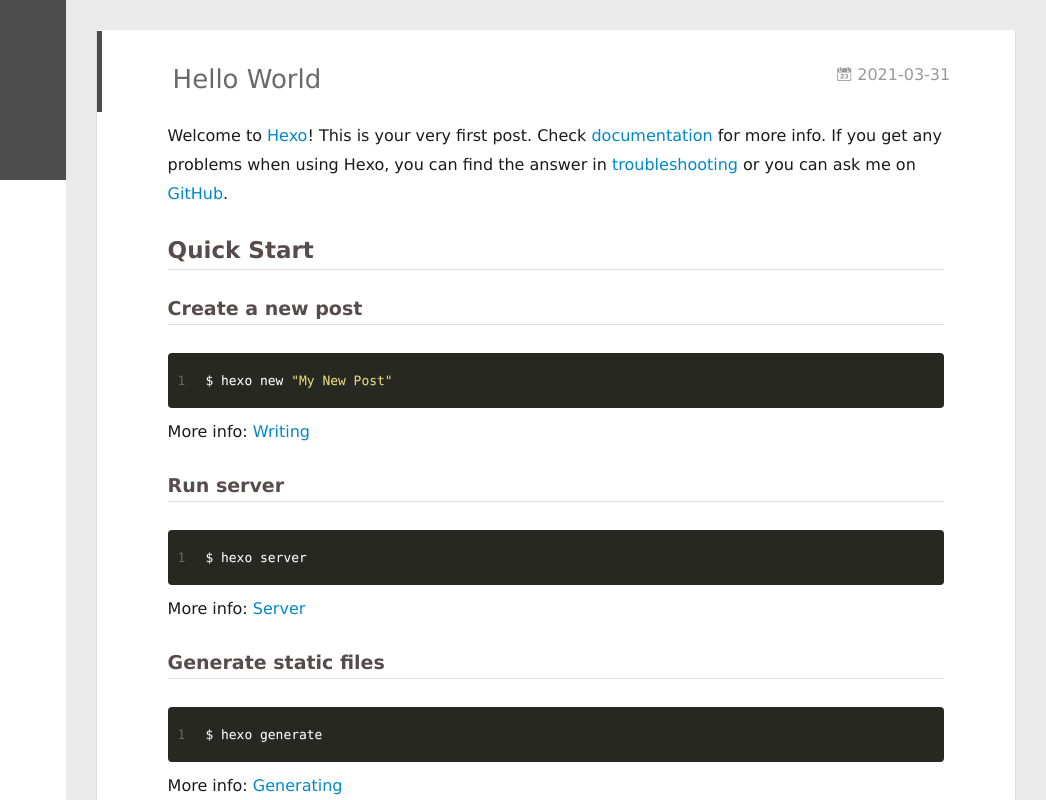
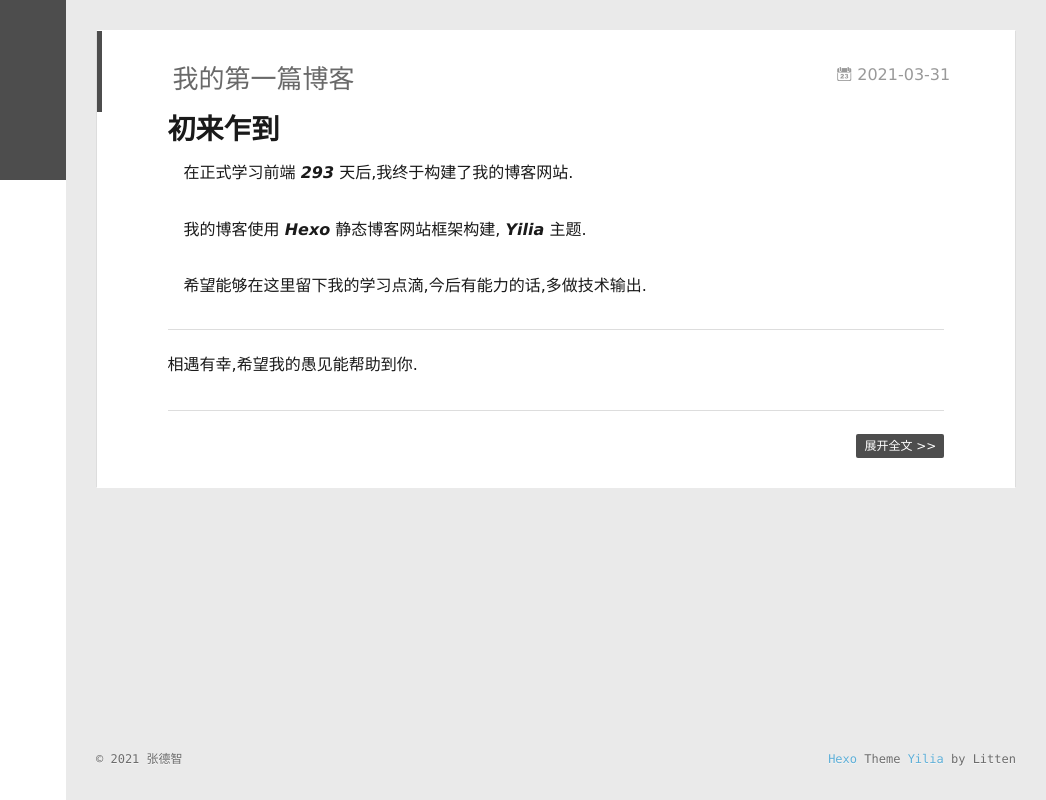
Before and after one commit to cheungdekchi/cheungdekchi.github.io, a plain HTML site: page index.html in a window 1280 px wide. Shown: the full height of the page, 234-1280 px from the left. Drawn offline with Linux system fonts and the light colour scheme; no server answers.

Commit message:
Site updated: 2021-03-31 19:33:57

```diff
--- /dev/null
+++ b/content.json
@@ -0,0 +1 @@
+[{"title":"我的第一篇博客","date":"2021-03-31T10:08:07.000Z","path":"2021/03/31/我的第一篇博客/","tags":[]}]
--- a/index.html
+++ b/index.html
@@ -6,17 +6,19 @@
   <meta name="renderer" content="webkit">
   <meta http-equiv="X-UA-Compatible" content="IE=edge" >
   <link rel="dns-prefetch" href="http://example.com">
-  <title>Hexo</title>
+  <title>cheungdekchi的个人博客</title>
   <meta name="viewport" content="width=device-width, initial-scale=1, maximum-scale=1">
-  <meta property="og:type" content="website">
-<meta property="og:title" content="Hexo">
+  <meta name="description" content="记录我的技术成长">
+<meta property="og:type" content="website">
+<meta property="og:title" content="cheungdekchi的个人博客">
 <meta property="og:url" content="http://example.com/index.html">
-<meta property="og:site_name" content="Hexo">
-<meta property="og:locale" content="en_US">
-<meta property="article:author" content="John Doe">
+<meta property="og:site_name" content="cheungdekchi的个人博客">
+<meta property="og:description" content="记录我的技术成长">
+<meta property="og:locale" content="zh_CN">
+<meta property="article:author" content="张德智">
 <meta name="twitter:card" content="summary">
 
-    <link rel="alternative" href="/atom.xml" title="Hexo" type="application/atom+xml">
+    <link rel="alternative" href="/atom.xml" title="cheungdekchi的个人博客" type="application/atom+xml">
 
 
     <link rel="icon" href="/favicon.png">
@@ -77,7 +79,7 @@
 		<nav class="header-nav">
 			<div class="social">
 
-					<a class="github" target="_blank" href="#" title="github"><i class="icon-github"></i></a>
+					<a class="github" target="_blank" href="https://github.com/cheungdekchi" title="github"><i class="icon-github"></i></a>
 
 					<a class="weibo" target="_blank" href="#" title="weibo"><i class="icon-weibo"></i></a>
 
@@ -118,7 +120,7 @@
 			<nav class="header-nav">
 				<div class="social">
 
-						<a class="github" target="_blank" href="#" title="github"><i class="icon-github"></i></a>
+						<a class="github" target="_blank" href="https://github.com/cheungdekchi" title="github"><i class="icon-github"></i></a>
 
 						<a class="weibo" target="_blank" href="#" title="weibo"><i class="icon-weibo"></i></a>
 
@@ -152,39 +154,31 @@
           <div id="js-content" class="content-ll">
 
 
-    <article id="post-hello-world" class="article article-type-post  article-index" itemscope itemprop="blogPost">
+    <article id="post-我的第一篇博客" class="article article-type-post  article-index" itemscope itemprop="blogPost">
   <div class="article-inner">
 
       <header class="article-header">
 
 
     <h1 itemprop="name">
-      <a class="article-title" href="/2021/03/31/hello-world/">Hello World</a>
+      <a class="article-title" href="/2021/03/31/%E6%88%91%E7%9A%84%E7%AC%AC%E4%B8%80%E7%AF%87%E5%8D%9A%E5%AE%A2/">我的第一篇博客</a>
     </h1>
 
 
 
-        <a href="/2021/03/31/hello-world/" class="archive-article-date">
-  	<time datetime="2021-03-31T09:10:14.621Z" itemprop="datePublished"><i class="icon-calendar icon"></i>2021-03-31</time>
+        <a href="/2021/03/31/%E6%88%91%E7%9A%84%E7%AC%AC%E4%B8%80%E7%AF%87%E5%8D%9A%E5%AE%A2/" class="archive-article-date">
+  	<time datetime="2021-03-31T10:08:07.000Z" itemprop="datePublished"><i class="icon-calendar icon"></i>2021-03-31</time>
 </a>
 
       </header>
 
     <div class="article-entry" itemprop="articleBody">
 
-        <p>Welcome to <a target="_blank" rel="noopener" href="https://hexo.io/">Hexo</a>! This is your very first post. Check <a target="_blank" rel="noopener" href="https://hexo.io/docs/">documentation</a> for more info. If you get any problems when using Hexo, you can find the answer in <a target="_blank" rel="noopener" href="https://hexo.io/docs/troubleshooting.html">troubleshooting</a> or you can ask me on <a target="_blank" rel="noopener" href="https://github.com/hexojs/hexo/issues">GitHub</a>.</p>
-<h2 id="Quick-Start"><a href="#Quick-Start" class="headerlink" title="Quick Start"></a>Quick Start</h2><h3 id="Create-a-new-post"><a href="#Create-a-new-post" class="headerlink" title="Create a new post"></a>Create a new post</h3><figure class="highlight bash"><table><tr><td class="gutter"><pre><span class="line">1</span><br></pre></td><td class="code"><pre><span class="line">$ hexo new <span class="string">&quot;My New Post&quot;</span></span><br></pre></td></tr></table></figure>
-
-<p>More info: <a target="_blank" rel="noopener" href="https://hexo.io/docs/writing.html">Writing</a></p>
-<h3 id="Run-server"><a href="#Run-server" class="headerlink" title="Run server"></a>Run server</h3><figure class="highlight bash"><table><tr><td class="gutter"><pre><span class="line">1</span><br></pre></td><td class="code"><pre><span class="line">$ hexo server</span><br></pre></td></tr></table></figure>
-
-<p>More info: <a target="_blank" rel="noopener" href="https://hexo.io/docs/server.html">Server</a></p>
-<h3 id="Generate-static-files"><a href="#Generate-static-files" class="headerlink" title="Generate static files"></a>Generate static files</h3><figure class="highlight bash"><table><tr><td class="gutter"><pre><span class="line">1</span><br></pre></td><td class="code"><pre><span class="line">$ hexo generate</span><br></pre></td></tr></table></figure>
-
-<p>More info: <a target="_blank" rel="noopener" href="https://hexo.io/docs/generating.html">Generating</a></p>
-<h3 id="Deploy-to-remote-sites"><a href="#Deploy-to-remote-sites" class="headerlink" title="Deploy to remote sites"></a>Deploy to remote sites</h3><figure class="highlight bash"><table><tr><td class="gutter"><pre><span class="line">1</span><br></pre></td><td class="code"><pre><span class="line">$ hexo deploy</span><br></pre></td></tr></table></figure>
-
-<p>More info: <a target="_blank" rel="noopener" href="https://hexo.io/docs/one-command-deployment.html">Deployment</a></p>
+        <h1 id="初来乍到"><a href="#初来乍到" class="headerlink" title="初来乍到"></a>初来乍到</h1><p>&emsp;在正式学习前端 <em><strong>293</strong></em> 天后,我终于构建了我的博客网站.</p>
+<p>&emsp;我的博客使用 <em><strong>Hexo</strong></em> 静态博客网站框架构建, <em><strong>Yilia</strong></em> 主题.</p>
+<p>&emsp;希望能够在这里留下我的学习点滴,今后有能力的话,多做技术输出.</p>
+<hr>
+<p>相遇有幸,希望我的愚见能帮助到你.</p>
 
 
 
@@ -197,7 +191,7 @@
 
 
         <p class="article-more-link">
-          <a class="article-more-a" href="/2021/03/31/hello-world/">展开全文 >></a>
+          <a class="article-more-a" href="/2021/03/31/%E6%88%91%E7%9A%84%E7%AC%AC%E4%B8%80%E7%AF%87%E5%8D%9A%E5%AE%A2/">展开全文 >></a>
         </p>
 
 
@@ -237,7 +231,7 @@
   <div class="outer">
     <div id="footer-info">
     	<div class="footer-left">
-    		&copy; 2021 John Doe
+    		&copy; 2021 张德智
     	</div>
       	<div class="footer-right">
       		<a href="http://hexo.io/" target="_blank">Hexo</a>  Theme <a href="https://github.com/litten/hexo-theme-yilia" target="_blank">Yilia</a> by Litten
```
Also changed, not shown: 2021/03/31/我的第一篇博客/index.html (renamed from 2021/03/31/hello-world/index.html, +24 -32 lines), archives/2021/03/index.html (+15 -13 lines), archives/2021/index.html (+15 -13 lines), archives/index.html (+15 -13 lines).
